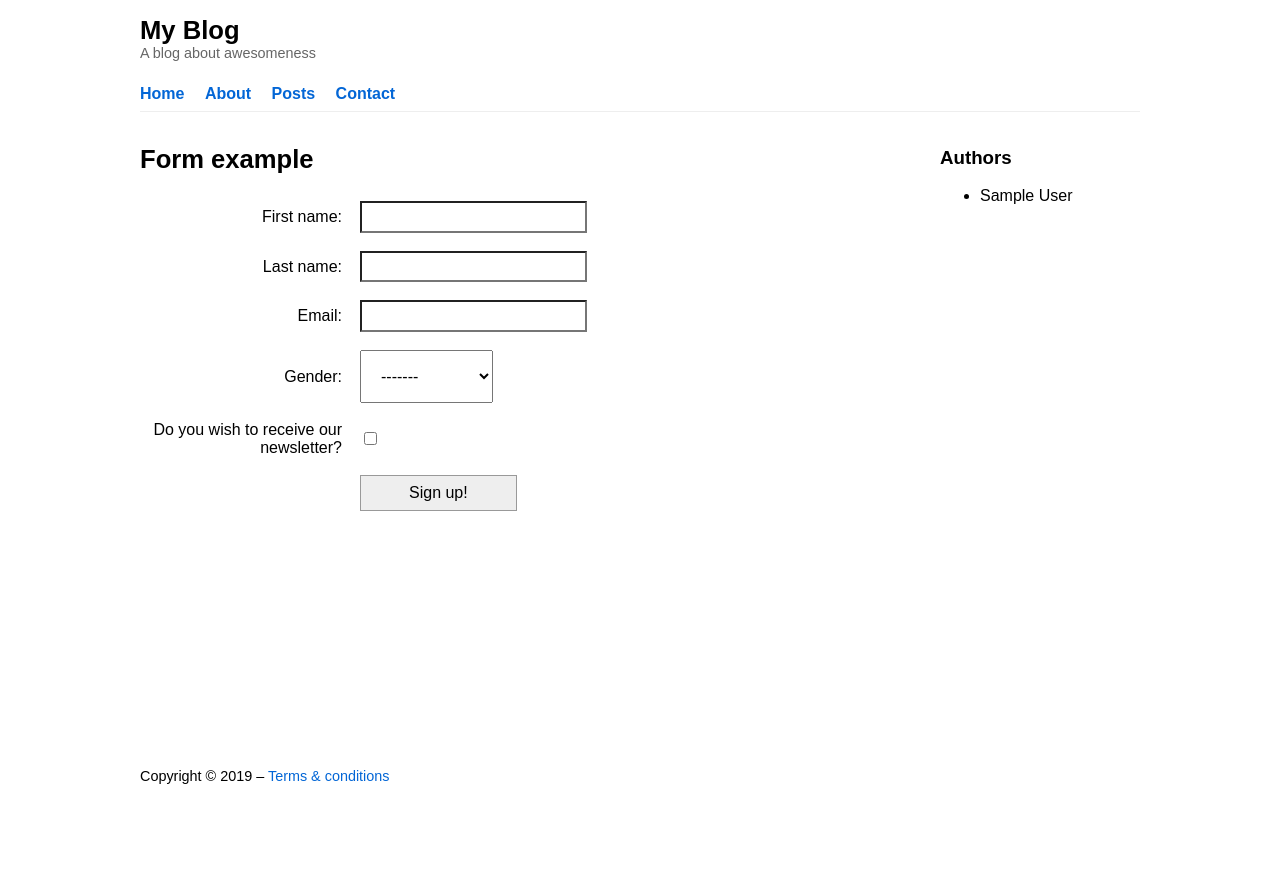
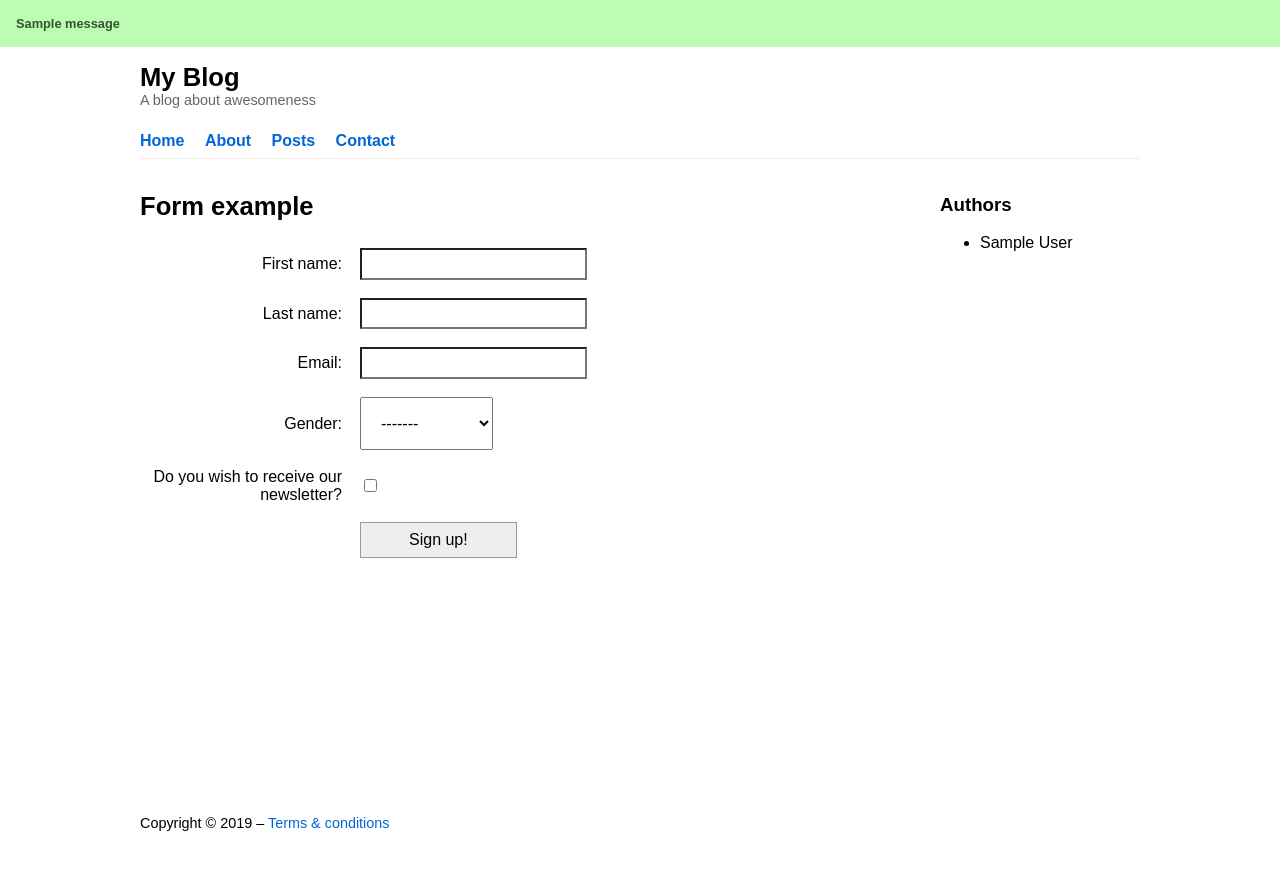
Before and after one commit to sheridan-python/mysite-example, a Django app: page /form-example/ in a window 1280 px wide. Before the commit the page ends 784 px from the top, so only its background shows below. Run offline with Django 3.2, Linux system fonts and the light colour scheme; tables that the repository leaves empty hold one stand-in row (values such as "Sample post"); one stand-in notice (Sample message) is shown.

Commit message:
Build an example form view

```diff
--- a/blog/static/blog/base.css
+++ b/blog/static/blog/base.css
@@ -3,12 +3,19 @@ html {
 }
 
 body {
+  margin: 0;
+  height: 100%;
+  min-height: 100%;  /* Full height */
+  padding: 0;
+  font-family: Arial, Helvetica, sans-serif;
+}
+
+body .wrapper {
   display: grid;  /* Use CSS grid */
-  font-family: Arial, Helvetica, sans-serif;
   grid-template-rows: auto auto 1fr auto;  /* Sticky footer */
   margin: 0 auto;  /* Centers the page */
+  min-height: 100%;  /* Full height */
   max-width: 1000px;  /* Set max width */
-  min-height: 100%;  /* Full height */
   padding: 1rem;
 }
 
@@ -168,3 +175,20 @@ form .errorlist {
   padding: 0 0 0 1.5em;
   margin: 0;
 }
+
+/* Messages */
+.django-messages {
+  font-size: 0.8rem;
+  font-weight: bold;
+  padding: 0;
+  list-style: none;
+}
+
+.django-messages div {
+  padding: 1rem;
+}
+
+.django-messages .success {
+  background: #bdfcb3;
+  color: #355430;
+}
--- a/blog/templates/blog/base.html
+++ b/blog/templates/blog/base.html
@@ -8,6 +8,15 @@
 </head>
 
 <body>
+  {% if messages %}
+  <div class="django-messages">
+    {% for message in messages %}
+    <div{% if message.tags %} class="{{ message.tags }}"{% endif %}>{{ message }}</div>
+    {% endfor %}
+  </div>
+  {% endif %}
+
+  <div class="wrapper">
     <header id="site-header">
        <h1>My Blog</h1>
        <p>A blog about awesomeness</p>
@@ -47,4 +56,5 @@
       <a href="{% url "terms-and-conditions" %}">Terms & conditions</a>
     </footer>
   </body>
+</body>
 </html>
--- a/blog/views.py
+++ b/blog/views.py
@@ -1,6 +1,8 @@
+from django.contrib import messages
 from django.shortcuts import render
+from django.urls import reverse_lazy
 from django.views.generic.base import TemplateView
-from django.views.generic import DetailView, ListView
+from django.views.generic import DetailView, FormView, ListView
 from . import forms, models
 
 
@@ -70,3 +72,17 @@ def form_example(request):
 
     # Return if either an invalid POST or a GET
     return render(request, 'blog/form_example.html', context={'form': form})
+
+
+class FormViewExample(FormView):
+    template_name = 'blog/form_example.html'
+    form_class = forms.ExampleSignupForm
+    success_url = reverse_lazy('home')
+
+    def form_valid(self, form):
+        messages.add_message(
+            self.request,
+            messages.SUCCESS,
+            'Thank you for signing up!'
+        )
+        return super().form_valid(form)
--- a/mysite/urls.py
+++ b/mysite/urls.py
@@ -19,5 +19,10 @@ urlpatterns = [
     ),
     path('terms/', views.terms_and_conditions, name='terms-and-conditions'),
     path('form-example/', views.form_example, name='form-example'),
+    path(
+        'formview-example/',
+        views.FormViewExample.as_view(),
+        name='formview-example'
+    ),
     path('', views.HomeView.as_view(), name='home'),
 ]
```
Lines whose indentation alone changed are shown as unchanged.
